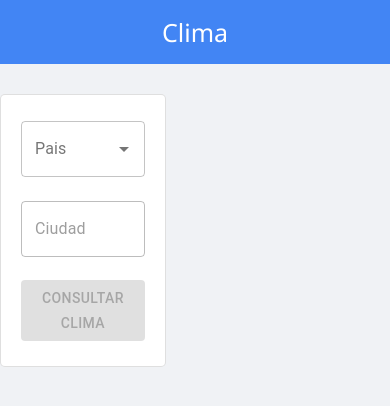
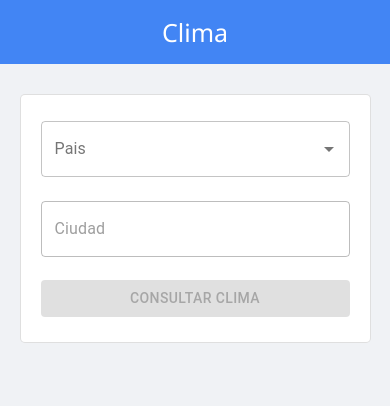
Before and after one commit to mvalencia29/app-clima, a React (Create React App) app: page / in a window 390 px wide. Shown: the top 406 px of the page. Built offline with nearby package versions, Linux system fonts and the light colour scheme; no server answers.

Commit message:
Agregando Media queries

```diff
--- a/src/Constants/Constants.js
+++ b/src/Constants/Constants.js
@@ -1,19 +1,9 @@
-//Api Key Battuta Medunes
-const apiKeyBattutaMedunes = "2d9d6254196acef22eb069aae9b79987";
 
 //Api Key Openweathermap
 const apiKeyOpenweathermap = "607657c475a41b16540a4b97fa1ec010";
 
 //Url to get Countries
-export const urlApiGetCountries = `http://battuta.medunes.net/api/country/all/?key=${apiKeyBattutaMedunes}`;
-
-//Url to get Cities
-export const urlApiGetCities = (codeCountry, region) =>
-  `http://battuta.medunes.net/api/city/${codeCountry}/search/?region=${region}&key=${apiKeyBattutaMedunes}`;
-
-//Url to get Regions
-export const urlApiGetRegions = (codeCountry) =>
-  `http://battuta.medunes.net/api/region/${codeCountry}/all/?key=${apiKeyBattutaMedunes}`;
+export const urlApiGetCountries = `https://restcountries.eu/rest/v2/all`;
 
 //Url to get the weather
 export const urlApiGetWeather = (city, countryCode) =>
--- a/src/components/Main/Form/Form.js
+++ b/src/components/Main/Form/Form.js
@@ -58,7 +58,7 @@ const Form = (props) => {
         variant="contained"
         color="primary"
         style={{ marginTop: "15px" }}
-        onClick={() => consultReportWeather(city, country.code)}
+        onClick={() => consultReportWeather(city, country.alpha2Code)}
         disabled={loading || city === "" ? true : false}
       >
         Consultar Clima
--- a/src/components/Main/Styles.js
+++ b/src/components/Main/Styles.js
@@ -4,10 +4,15 @@ const MainContainer = styled.main`
   margin-left: auto;
   margin-right: auto;
   margin-top: 30px;
-  max-width: 1000px;
+  max-width: 900px;
   display: grid;
   grid-template-columns: 1fr 1fr;
-  grid-gap: 15%;
+  grid-gap: 5%;
+  @media (max-width: 900px) {
+    display: grid;
+    grid-template-columns: 1fr;
+    max-width: 90%;
+  }
 `;
 
 export default MainContainer;
--- a/src/components/Main/Weather/Weather.js
+++ b/src/components/Main/Weather/Weather.js
@@ -21,7 +21,7 @@ const Weather = ({weather}) => {
 
   useEffect(() => {
     chooseImage(icon);
-  }, []);
+  }, [icon]);
 
   const chooseImage = (icon) => {
     const imageUrl = images.filter(
```
